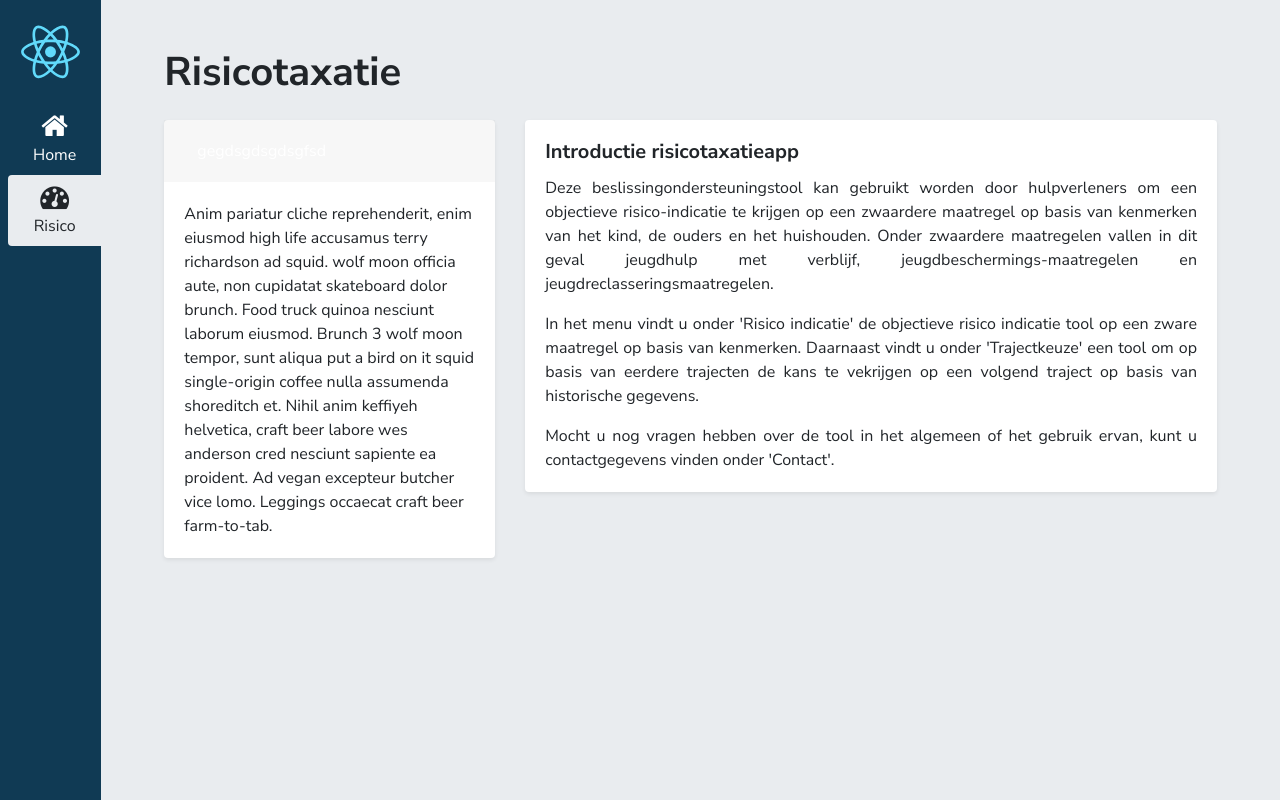
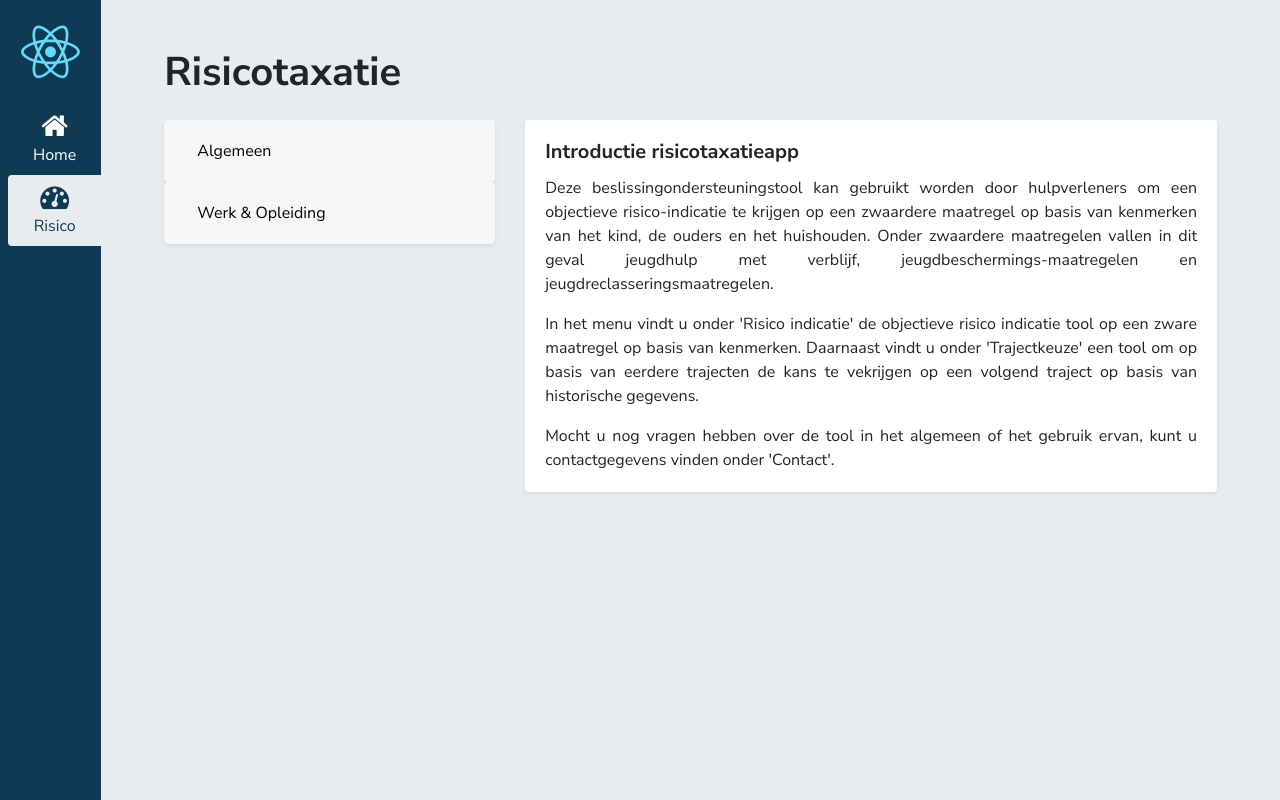
Before and after one commit to Mennauu/frontend-applications, a React app: page /risk in a window 1280 px wide. Built offline with nearby package versions, Linux system fonts and the light colour scheme.

Commit message:
Collapsable menu (form)

```diff
--- a/package.json
+++ b/package.json
@@ -32,7 +32,6 @@
     "jest": "23.6.0",
     "jest-pnp-resolver": "1.0.1",
     "jest-resolve": "23.6.0",
-    "jquery": "^3.3.1",
     "mini-css-extract-plugin": "0.4.3",
     "optimize-css-assets-webpack-plugin": "5.0.1",
     "pnp-webpack-plugin": "1.1.0",
--- a/public/index.html
+++ b/public/index.html
@@ -12,6 +12,8 @@
     <noscript>
       You need to enable JavaScript to run this app.
     </noscript>
-      <div id="root"></div>
+    <div id="root"></div>
+    <script src="https://code.jquery.com/jquery-3.2.1.slim.min.js" integrity="sha384-KJ3o2DKtIkvYIK3UENzmM7KCkRr/rE9/Qpg6aAZGJwFDMVNA/GpGFF93hXpG5KkN" crossorigin="anonymous"></script>
+    <script src="https://maxcdn.bootstrapcdn.com/bootstrap/4.0.0/js/bootstrap.min.js" integrity="sha384-JZR6Spejh4U02d8jOt6vLEHfe/JQGiRRSQQxSfFWpi1MquVdAyjUar5+76PVCmYl" crossorigin="anonymous"></script>
   </body>
 </html>
--- a/src/components/Risk.js
+++ b/src/components/Risk.js
@@ -11,13 +11,23 @@ class Risk extends Component {
               <div id="accordion">
                 <div className="card shadow-sm">
                   <div className="card-header" id="headingOne">
-                    <span>
-                      <button className="btn btn-link" data-toggle="collapse" data-target="#collapseOne" aria-expanded="true" aria-controls="collapseOne">
-                        gegdsgdsgdsgfsd
-                      </button>
-                    </span>
+                    <button className="btn btn-link collapsed" data-toggle="collapse" data-target="#collapseOne" aria-expanded="false" aria-controls="collapseOne">
+                      Algemeen
+                    </button>
                   </div>
-                  <div id="collapseOne" className="collapse show" aria-labelledby="headingOne" data-parent="#accordion">
+                  <div id="collapseOne" className="collapse" aria-labelledby="headingOne" data-parent="#accordion">
+                    <div className="card-body">
+                      Anim pariatur cliche reprehenderit, enim eiusmod high life accusamus terry richardson ad squid. wolf moon officia aute, non cupidatat skateboard dolor brunch. Food truck quinoa nesciunt laborum eiusmod. Brunch 3 wolf moon tempor, sunt aliqua put a bird on it squid single-origin coffee nulla assumenda shoreditch et. Nihil anim keffiyeh helvetica, craft beer labore wes anderson cred nesciunt sapiente ea proident. Ad vegan excepteur butcher vice lomo. Leggings occaecat craft beer farm-to-tab.
+                    </div>
+                  </div>
+                </div>
+                <div className="card shadow-sm">
+                  <div className="card-header" id="headingTwo">
+                    <button className="btn btn-link collapsed" data-toggle="collapse" data-target="#collapseTwo" aria-expanded="false" aria-controls="collapseTwo">
+                      Werk & Opleiding
+                    </button>
+                  </div>
+                  <div id="collapseTwo" className="collapse" aria-labelledby="headingTwo" data-parent="#accordion">
                     <div className="card-body">
                       Anim pariatur cliche reprehenderit, enim eiusmod high life accusamus terry richardson ad squid. wolf moon officia aute, non cupidatat skateboard dolor brunch. Food truck quinoa nesciunt laborum eiusmod. Brunch 3 wolf moon tempor, sunt aliqua put a bird on it squid single-origin coffee nulla assumenda shoreditch et. Nihil anim keffiyeh helvetica, craft beer labore wes anderson cred nesciunt sapiente ea proident. Ad vegan excepteur butcher vice lomo. Leggings occaecat craft beer farm-to-tab.
                     </div>
--- a/src/styles/custom.scss
+++ b/src/styles/custom.scss
@@ -12,12 +12,13 @@ html {font-size: 16px}
 
 .active {
   background-color: $gray-200;
-  color: $gray-900;
+  color: $indigo;
 
   &:hover {
     cursor: auto;
-    color: $gray-900;
+    color: $indigo;
   }
 }
 
 i.fa {font-size: 1.8em;}
+.card button { color: $black; }
```
Also changed, not shown: 1 other file (tests, documents, lock files or other folders).
